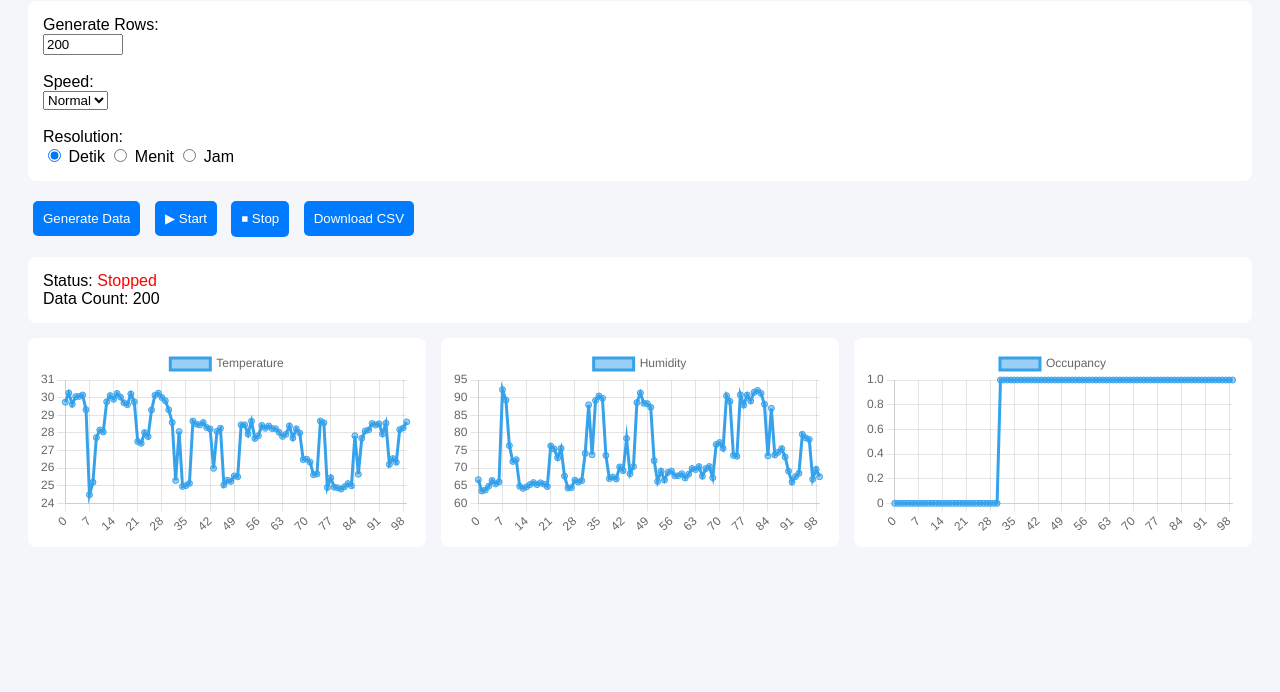
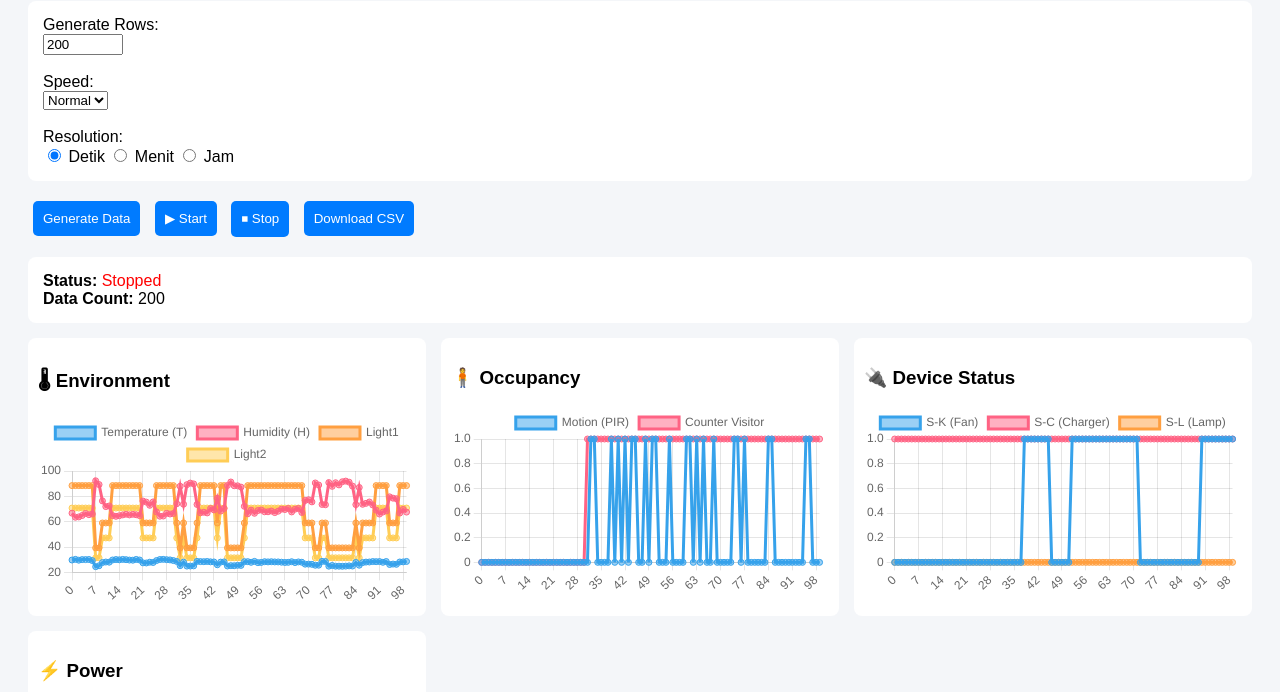
Before and after one commit to Maulina2705/iot-dataset-generator, a plain HTML site: page docs/index.html in a window 1280 px wide. Both pictures are taken after a click on the button "Generate Data". Shown: the part 108-800 px from the top of the page. Drawn offline with nearby package versions, Linux system fonts and the light colour scheme.

Commit message:
update 8.12 - Build Bigger for Bedroom

```diff
--- a/docs/index.html
+++ b/docs/index.html
@@ -3,7 +3,11 @@
 <head>
   <title>IoT Dataset Generator</title>
   <link rel="stylesheet" href="style.css">
+
+  <!-- Chart.js -->
   <script src="https://cdn.jsdelivr.net/npm/chart.js"></script>
+
+  <!-- Script -->
   <script src="script.js" defer></script>
 </head>
 
@@ -11,9 +15,13 @@
 
   <h1>🚀 IoT Dataset Generator Dashboard</h1>
 
+  <!-- ===================== -->
+  <!-- CONTROL PANEL -->
+  <!-- ===================== -->
   <div class="panel">
+
     <label>Generate Rows:</label><br>
-    <input type="number" id="generateCount" value="200" min="10" max="10000">
+    <input type="number" id="generateCount" value="200" min="10" max="20000">
 
     <br><br>
 
@@ -30,8 +38,12 @@
     <label><input type="radio" name="resolution" value="second" checked> Detik</label>
     <label><input type="radio" name="resolution" value="minute"> Menit</label>
     <label><input type="radio" name="resolution" value="hour"> Jam</label>
+
   </div>
 
+  <!-- ===================== -->
+  <!-- ACTION BUTTON -->
+  <!-- ===================== -->
   <div class="controls">
     <button onclick="generateData()">Generate Data</button>
     <button onclick="startStreaming()">▶ Start</button>
@@ -39,15 +51,46 @@
     <button onclick="downloadCSV()">Download CSV</button>
   </div>
 
+  <!-- ===================== -->
+  <!-- STATUS PANEL -->
+  <!-- ===================== -->
   <div class="panel">
-    Status: <span id="status" style="color:red;">Stopped</span><br>
-    Data Count: <span id="liveCount">0</span>
+    <strong>Status:</strong>
+    <span id="status" style="color:red;">Stopped</span>
+    <br>
+    <strong>Data Count:</strong>
+    <span id="liveCount">0</span>
   </div>
 
+  <!-- ===================== -->
+  <!-- DASHBOARD CHART -->
+  <!-- ===================== -->
   <div class="grid">
-    <div class="card"><canvas id="tempChart"></canvas></div>
-    <div class="card"><canvas id="humChart"></canvas></div>
-    <div class="card"><canvas id="motionChart"></canvas></div>
+
+    <!-- 🌡 ENVIRONMENT -->
+    <div class="card">
+      <h3>🌡 Environment</h3>
+      <canvas id="envChart"></canvas>
+    </div>
+
+    <!-- 🧍 OCCUPANCY -->
+    <div class="card">
+      <h3>🧍 Occupancy</h3>
+      <canvas id="occChart"></canvas>
+    </div>
+
+    <!-- 🔌 DEVICE STATUS -->
+    <div class="card">
+      <h3>🔌 Device Status</h3>
+      <canvas id="statusChart"></canvas>
+    </div>
+
+    <!-- ⚡ POWER -->
+    <div class="card">
+      <h3>⚡ Power</h3>
+      <canvas id="powerChart"></canvas>
+    </div>
+
   </div>
 
 </body>
--- a/docs/script.js
+++ b/docs/script.js
@@ -383,25 +383,70 @@ function aggregateData(data, type) {
 // =======================
 // CHART (100 last points)
 // =======================
-function buildChart(id, label, values) {
+function buildMultiChart(id, datasets) {
   const ctx = document.getElementById(id).getContext("2d");
+
   if (charts[id]) charts[id].destroy();
 
   charts[id] = new Chart(ctx, {
     type: "line",
     data: {
-      labels: values.map((_, i) => i),
-      datasets: [{ label, data: values }]
+      labels: datasets[0].data.map((_, i) => i),
+      datasets: datasets
+    },
+    options: {
+      responsive: true,
+      interaction: { mode: 'index', intersect: false },
+      scales: {
+        y: { beginAtZero: false }
+      }
     }
   });
 }
 
 function drawCharts(data) {
-  const limited = data.slice(-100);
+  let limited = data.slice(-100);
 
-  buildChart("tempChart", "Temperature", limited.map(d => d.temperature));
-  buildChart("humChart", "Humidity", limited.map(d => d.humidity));
-  buildChart("motionChart", "Occupancy", limited.map(d => d.occupancy));
+  // =======================
+  // ENVIRONMENT
+  // =======================
+  buildMultiChart("envChart", [
+    { label: "Temperature (T)", data: limited.map(d => d.temperature) },
+    { label: "Humidity (H)", data: limited.map(d => d.humidity) },
+    { label: "Light1", data: limited.map(d => d.light) },
+    { label: "Light2", data: limited.map(d => d.light * 0.8) } // simulasi luar
+  ]);
+
+  // =======================
+  // OCCUPANCY
+  // =======================
+  buildMultiChart("occChart", [
+    { label: "Motion (PIR)", data: limited.map(d => d.pir) },
+    { label: "Counter Visitor", data: limited.map(d => d.occupancy) }
+  ]);
+
+  // =======================
+  // DEVICE STATUS
+  // =======================
+  buildMultiChart("statusChart", [
+    { label: "S-K (Fan)", data: limited.map(d => d.fan_status) },
+    { label: "S-C (Charger)", data: limited.map(d =>
+        (d.charger_phone_status || d.charger_tablet_status || d.charger_laptop_status) ? 1 : 0
+    )},
+    { label: "S-L (Lamp)", data: limited.map(d => d.lamp_status) }
+  ]);
+
+  // =======================
+  // POWER
+  // =======================
+  buildMultiChart("powerChart", [
+    { label: "P-K (Fan)", data: limited.map(d => d.fan_power) },
+    { label: "P-C (Charger)", data: limited.map(d =>
+        d.charger_phone_power + d.charger_tablet_power + d.charger_laptop_power
+    )},
+    { label: "P-L (Lamp)", data: limited.map(d => d.lamp_power) },
+    { label: "Total Power (TP)", data: limited.map(d => d.total_power) }
+  ]);
 }
 
 // =======================
```
